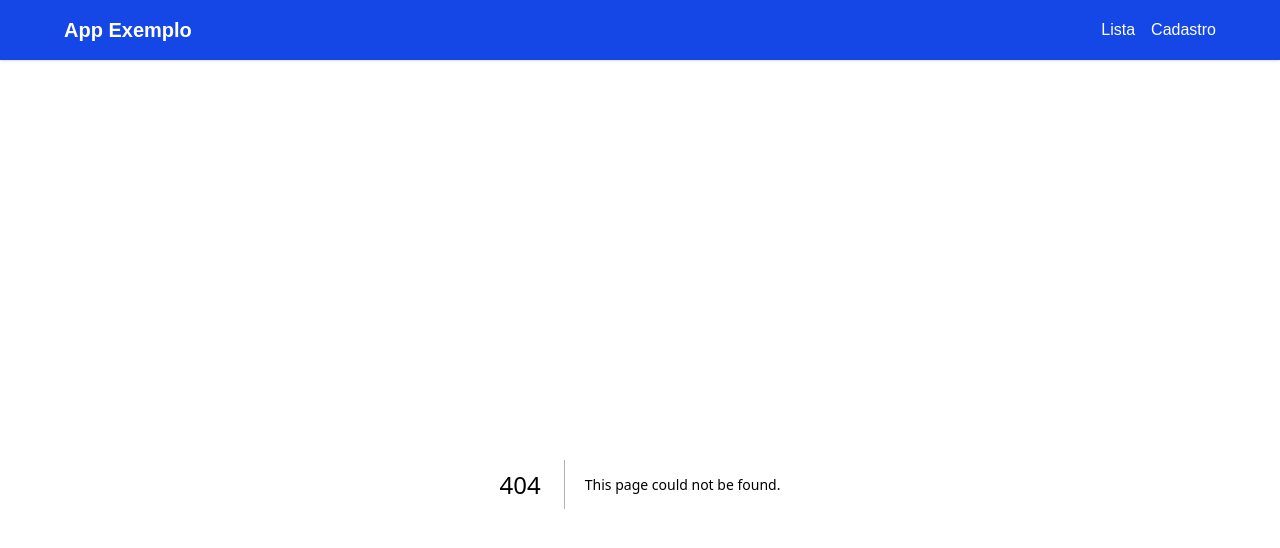
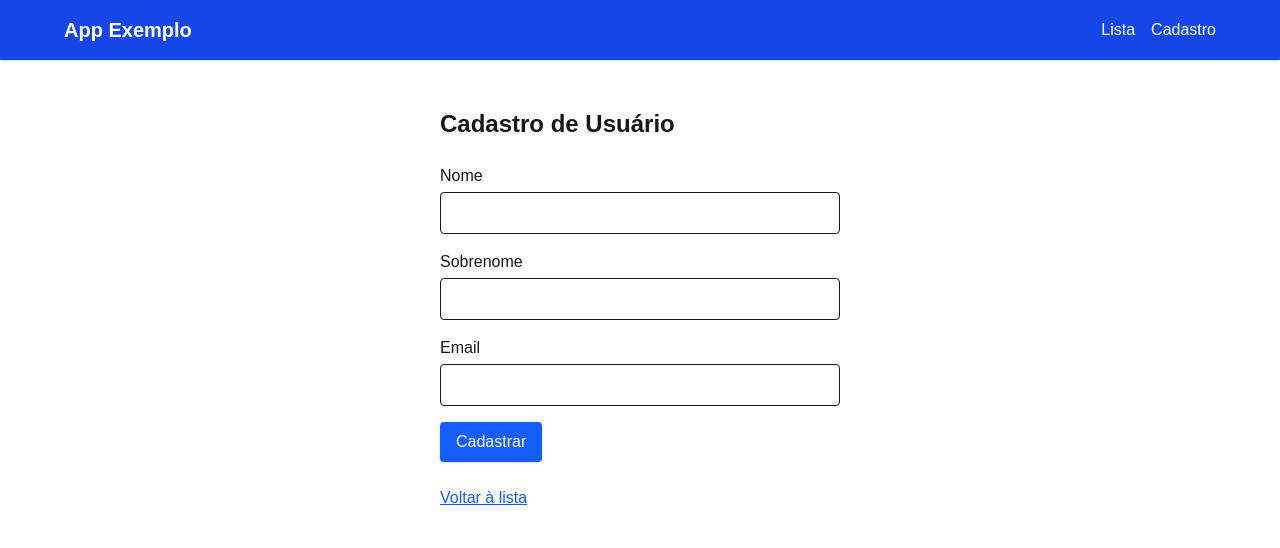
Before and after one commit to estefanirup/next-app, a Next.js app: page /users/form in a window 1280 px wide. Before the commit this address had no page. Shown: the top 548 px of the page. Built offline with nearby package versions, Linux system fonts and the light colour scheme.

Commit message:
feat: add user form and user list pages with API integration (list ainda com problemas)

```diff
--- a/app/user/form/page.tsx
+++ /dev/null
@@ -1,56 +0,0 @@
-'use client'
-import { useState } from 'react'
-
-export default function UserFormPage() {
-  const [mensagem, setMensagem] = useState<{ tipo: string; texto: string } | null>(null)
-
-  return (
-    <div className="max-w-md mx-auto p-6">
-      <h1 className="text-2xl font-bold mb-6">Cadastro de Usuário</h1>
-
-      {mensagem && (
-        <div
-          className={`mb-4 p-3 rounded ${
-            mensagem.tipo === 'sucesso' ? 'bg-green-100 text-green-800' : 'bg-red-100 text-red-800'
-          }`}
-        >
-          {mensagem.texto}
-        </div>
-      )}
-
-      <form className="space-y-4">
-        <div>
-          <label htmlFor="firstName" className="block font-medium mb-1">
-            Nome
-          </label>
-          <input id="firstName" type="text" className="w-full border rounded px-3 py-2" />
-        </div>
-
-        <div>
-          <label htmlFor="lastName" className="block font-medium mb-1">
-            Sobrenome
-          </label>
-          <input id="lastName" type="text" className="w-full border rounded px-3 py-2" required />
-        </div>
-
-        <div>
-          <label htmlFor="email" className="block font-medium mb-1">
-            Email
-          </label>
-          <input id="email" type="email" className="w-full border rounded px-3 py-2" required />
-        </div>
-
-        <button
-          type="submit"
-          className="bg-blue-600 hover:bg-blue-700 text-white px-4 py-2 rounded shadow"
-        >
-          Cadastrar
-        </button>
-      </form>
-
-      <a href="/users" className="block mt-6 text-blue-600 underline">
-        Voltar à lista
-      </a>
-    </div>
-  )
-}
--- a/app/user/page.tsx
+++ /dev/null
@@ -1,52 +0,0 @@
-
-import Link from "next/link";
-
-export default function UsersPage() {
-  return (
-    <div className="max-w-4xl mx-auto p-6">
-      <div className="flex justify-between items-center mb-6">
-        <h1 className="text-2xl font-bold">Usuários (API externa)</h1>
-        <div className="flex gap-3">
-          <button
-            type='button'
-            className="bg-blue-600 hover:bg-blue-700 text-white px-4 py-2 rounded shadow"
-          >
-            Atualizar
-          </button>
-
-          <a
-            href="/users/form"
-            className="bg-green-600 hover:bg-green-700 text-white px-4 py-2 rounded shadow flex items-center"
-          >
-            Novo
-          </a>
-        </div>
-      </div>
-
-      <div className="overflow-x-auto">
-        <table className="min-w-full bg-white border border-gray-200">
-          <thead className="bg-gray-100">
-            <tr>
-              <th className="py-3 px-4 border-b text-left">Avatar</th>
-              <th className="py-3 px-4 border-b text-left">Nome</th>
-              <th className="py-3 px-4 border-b text-left">E-mail</th>
-            </tr>
-          </thead>
-          <tbody>
-            <tr className="hover:bg-gray-50">
-              <td className="py-3 px-4 border-b">
-                <img className="w-10 h-10 rounded-full" />
-              </td>
-              <td className="py-3 px-4 border-b"></td>
-              <td className="py-3 px-4 border-b"></td>
-            </tr>
-          </tbody>
-        </table>
-      </div>
-
-      <a href="/" className="block mt-6 text-blue-600 underline">
-        Voltar ao Home
-      </a>
-    </div>
-  );
-}
--- /dev/null
+++ b/app/users/form/page.tsx
@@ -0,0 +1,61 @@
+'use client';
+
+import Link from "next/link";
+
+export default function UserForm() {
+  return (
+    <main>
+      <div className="max-w-md mx-auto p-6">
+        <h1 className="text-2xl font-bold mb-6">Cadastro de Usuário</h1>
+
+        <form className="space-y-4">
+          <div>
+            <label htmlFor="firstName" className="block font-medium mb-1">
+              Nome
+            </label>
+            <input
+              id="firstName"
+              type="text"
+              className="w-full border rounded px-3 py-2"
+            />
+          </div>
+
+          <div>
+            <label htmlFor="lastName" className="block font-medium mb-1">
+              Sobrenome
+            </label>
+            <input
+              id="lastName"
+              type="text"
+              className="w-full border rounded px-3 py-2"
+              required
+            />
+          </div>
+
+          <div>
+            <label htmlFor="email" className="block font-medium mb-1">
+              Email
+            </label>
+            <input
+              id="email"
+              type="email"
+              className="w-full border rounded px-3 py-2"
+              required
+            />
+          </div>
+
+          <button
+            type="submit"
+            className="bg-blue-600 hover:bg-blue-700 text-white px-4 py-2 rounded shadow"
+          >
+            Cadastrar
+          </button>
+        </form>
+
+        <Link href="/users" className="block mt-6 text-blue-600 underline">
+          Voltar à lista
+        </Link>
+      </div>
+    </main>
+  );
+}
--- /dev/null
+++ b/app/users/page.tsx
@@ -0,0 +1,73 @@
+'use client';
+import Link from "next/link";
+import { useState } from "react";
+
+export default function UserList() {
+  const [users, setUsers] = useState<any[]>([]);
+
+  const loadUsers = async () => {
+    try {
+      const response = await fetch('https://reqres.in/api/users');
+      const data = await response.json();
+      setUsers(data.data);
+    } catch (err) {
+      console.error("Erro ao carregar usuários:", err);
+    }
+  };
+
+  return (
+    <main>
+      <div className="max-w-4xl mx-auto p-6">
+        <div className="flex justify-between items-center mb-6">
+          <h1 className="text-2xl font-bold">Usuários (API externa)</h1>
+          <div className="flex gap-3">
+            <button
+              type="button"
+              onClick={loadUsers}
+              className="bg-blue-600 hover:bg-blue-700 text-white px-4 py-2 rounded shadow"
+            >
+              Atualizar
+            </button>
+
+            <Link
+              href="/users/form"
+              className="bg-green-600 hover:bg-green-700 text-white px-4 py-2 rounded shadow flex items-center"
+            >
+              Novo
+            </Link>
+          </div>
+        </div>
+
+        <div className="overflow-x-auto">
+          <table className="min-w-full bg-white border border-gray-200">
+            <thead className="bg-gray-100">
+              <tr>
+                <th className="py-3 px-4 border-b text-left">Avatar</th>
+                <th className="py-3 px-4 border-b text-left">Nome</th>
+                <th className="py-3 px-4 border-b text-left">E-mail</th>
+              </tr>
+            </thead>
+
+            <tbody>
+              {users.map((user) => (
+                <tr key={user.id} className="hover:bg-gray-50">
+                  <td className="py-3 px-4 border-b">
+                    <img src={user.avatar} className="w-10 h-10 rounded-full" />
+                  </td>
+                  <td className="py-3 px-4 border-b">
+                    {user.first_name} {user.last_name}
+                  </td>
+                  <td className="py-3 px-4 border-b">{user.email}</td>
+                </tr>
+              ))}
+            </tbody>
+          </table>
+        </div>
+
+        <Link href="/" className="block mt-6 text-blue-600 underline">
+          Voltar ao Home
+        </Link>
+      </div>
+    </main>
+  );
+}
```
